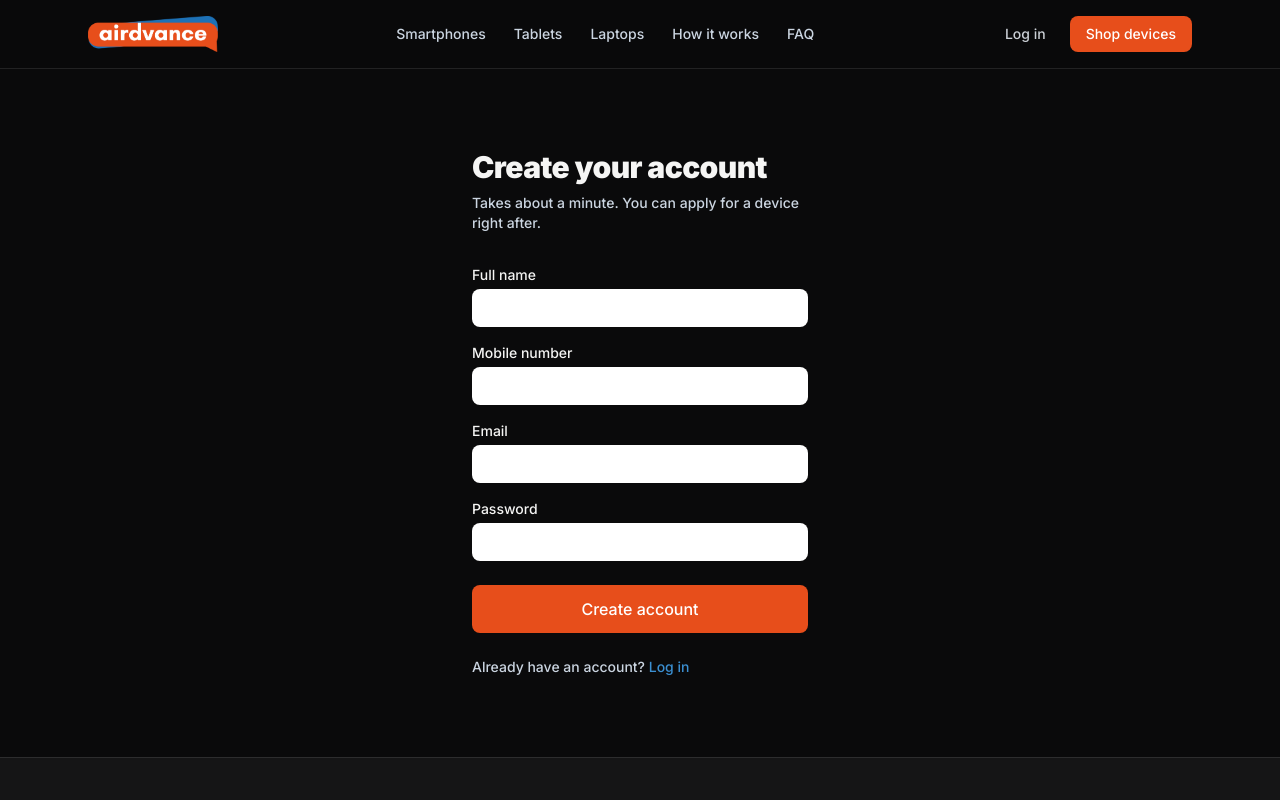
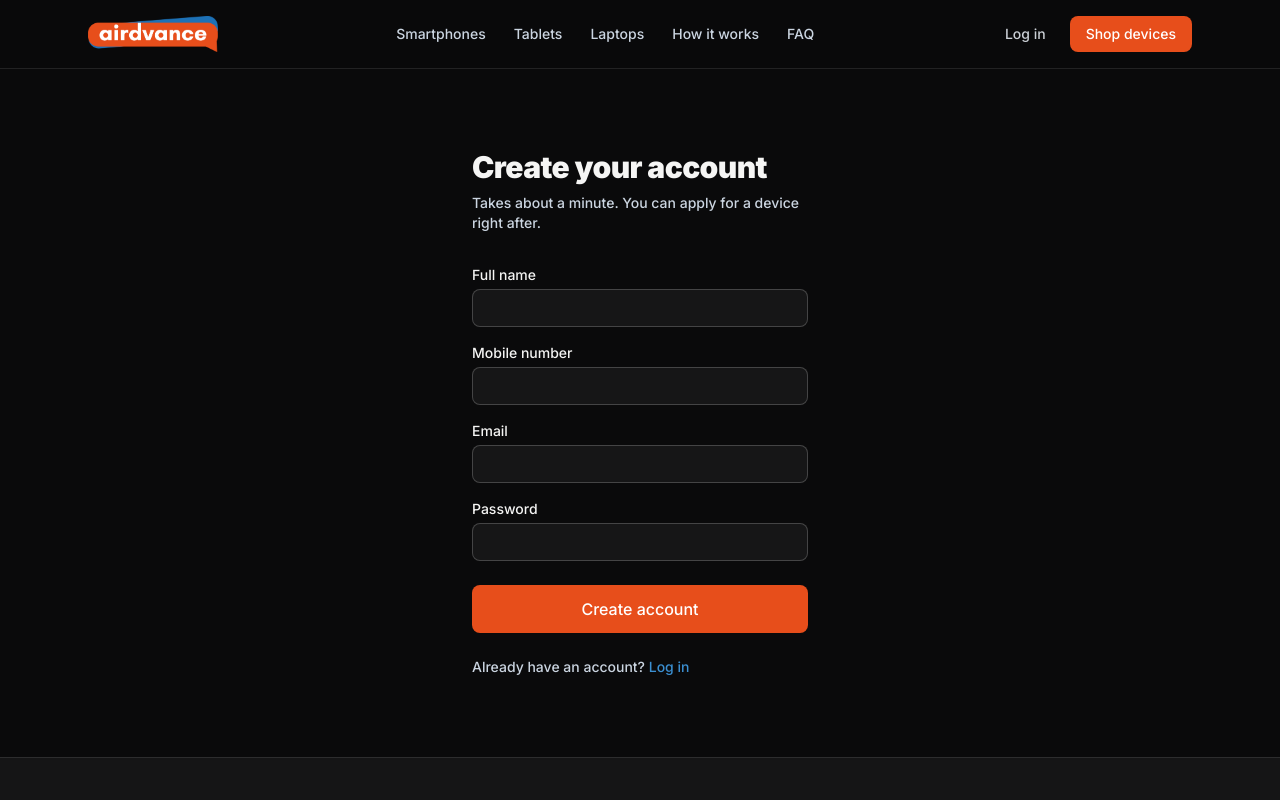
Before and after one commit to sequenceindustries/airdvance, a Next.js app: page /register in a window 1280 px wide. Shown: the top 800 px of the page. Built offline with nearby package versions, Linux system fonts and the light colour scheme; no server answers.

Commit message:
Fix login/register inputs missing dark theme styling

```diff
--- a/app/login/page.tsx
+++ b/app/login/page.tsx
@@ -21,7 +21,7 @@ export default function LoginPage({ searchParams }: { searchParams: { error?: st
             name="email"
             type="email"
             required
-            className="mt-1 w-full rounded-md border border-white/20 px-3 py-2 focus-ring"
+            className="input mt-1"
           />
         </label>
         <label className="text-sm">
@@ -30,7 +30,7 @@ export default function LoginPage({ searchParams }: { searchParams: { error?: st
             name="password"
             type="password"
             required
-            className="mt-1 w-full rounded-md border border-white/20 px-3 py-2 focus-ring"
+            className="input mt-1"
           />
         </label>
         <button
--- a/app/register/page.tsx
+++ b/app/register/page.tsx
@@ -16,7 +16,7 @@ export default function RegisterPage({ searchParams }: { searchParams: { error?:
           <input
             name="full_name"
             required
-            className="mt-1 w-full rounded-md border border-white/20 px-3 py-2 focus-ring"
+            className="input mt-1"
           />
         </label>
         <label className="text-sm">
@@ -24,7 +24,7 @@ export default function RegisterPage({ searchParams }: { searchParams: { error?:
           <input
             name="mobile"
             required
-            className="mt-1 w-full rounded-md border border-white/20 px-3 py-2 focus-ring"
+            className="input mt-1"
           />
         </label>
         <label className="text-sm">
@@ -33,7 +33,7 @@ export default function RegisterPage({ searchParams }: { searchParams: { error?:
             name="email"
             type="email"
             required
-            className="mt-1 w-full rounded-md border border-white/20 px-3 py-2 focus-ring"
+            className="input mt-1"
           />
         </label>
         <label className="text-sm">
@@ -43,7 +43,7 @@ export default function RegisterPage({ searchParams }: { searchParams: { error?:
             type="password"
             required
             minLength={8}
-            className="mt-1 w-full rounded-md border border-white/20 px-3 py-2 focus-ring"
+            className="input mt-1"
           />
         </label>
         <button
```
